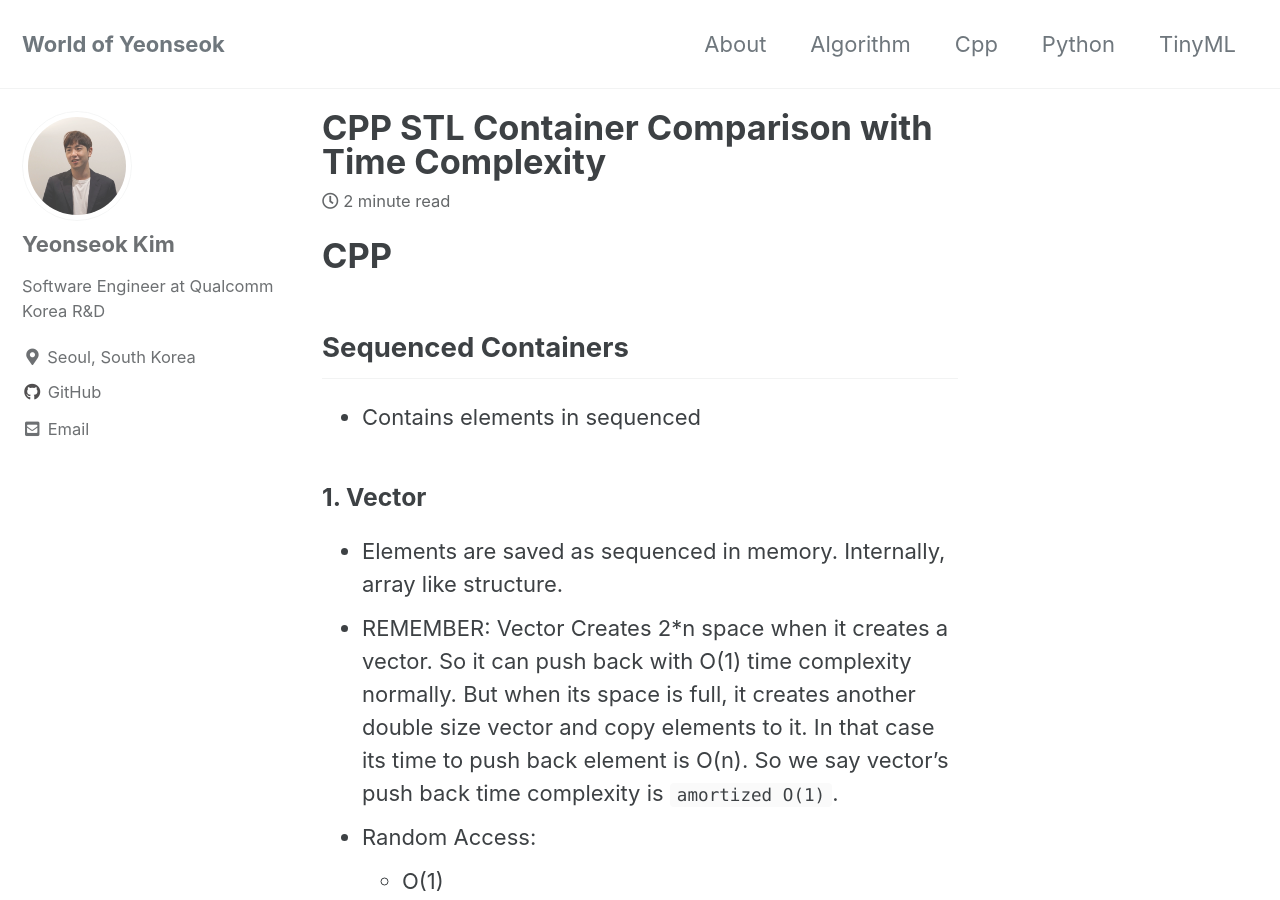
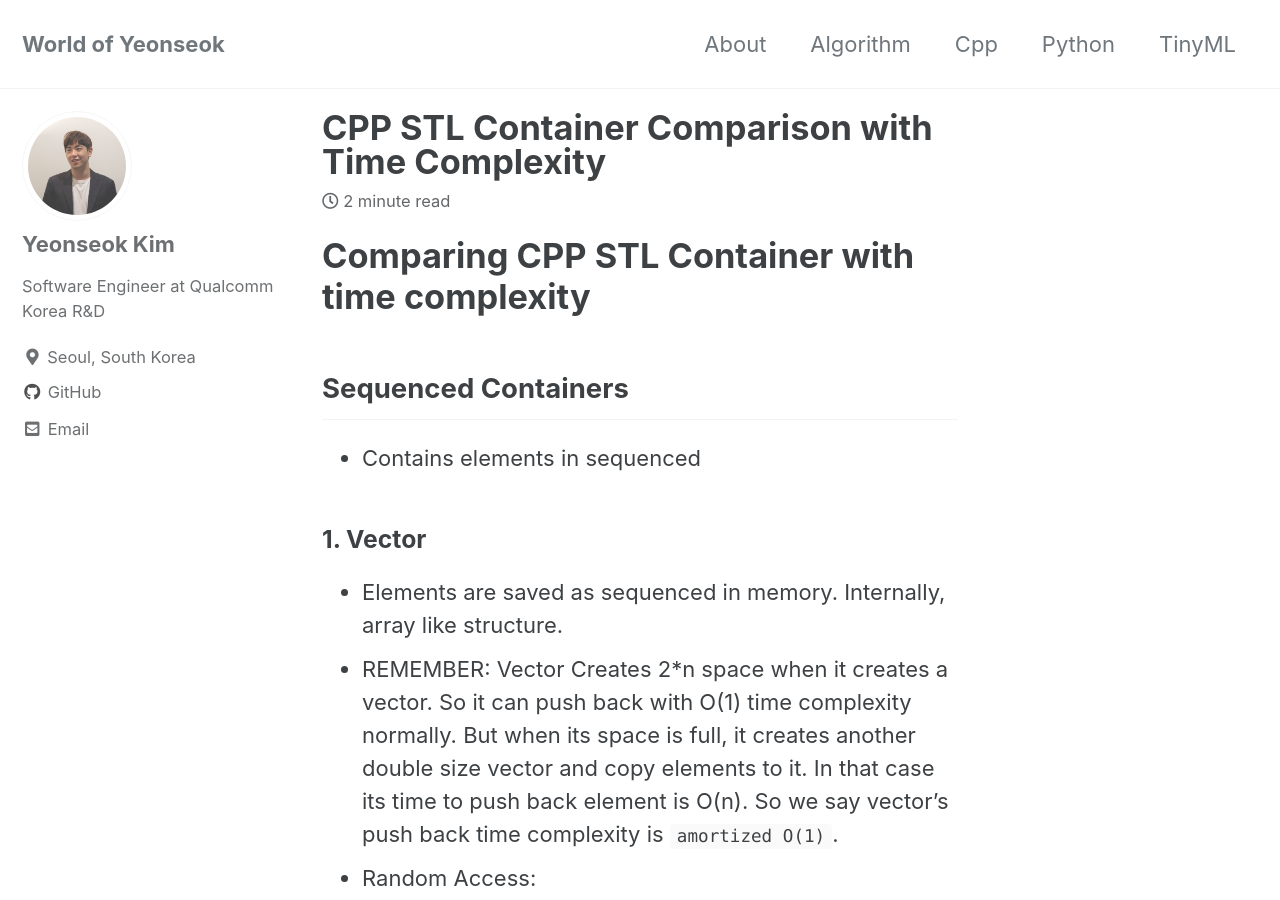
Before and after one commit to kimys1324/kimys1324.github.io, a Jekyll site: the page built from _posts/2020-08-03-CPP-DataStructure.md, in a window 1280 px wide and 900 px high. Built offline with Jekyll 4.4.1, drawn with Linux system fonts in a browser that asks for light colours; cached includes are drawn as plain includes; comment, search, counter and statistics services are not loaded.

Commit message:
Update CPP STL Container comparing post's title

```diff
--- a/_posts/2020-08-03-CPP-DataStructure.md
+++ b/_posts/2020-08-03-CPP-DataStructure.md
@@ -5,7 +5,7 @@ date: 2020-08-03 01:57:28 -0400
 categories: blogging
 ---
 
-# CPP
+# Comparing CPP STL Container with time complexity
 
 ## Sequenced Containers
 - Contains elements in sequenced
```
